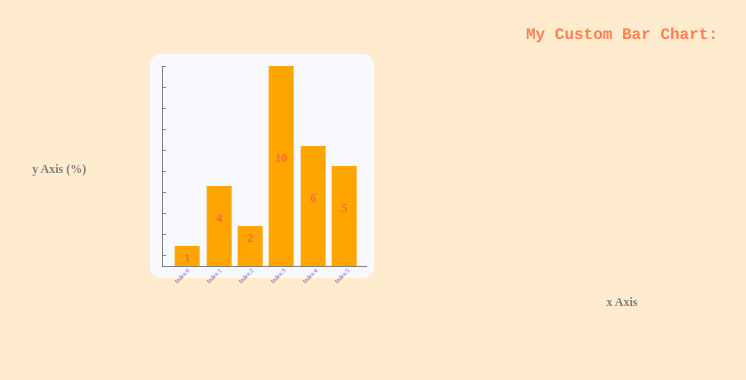
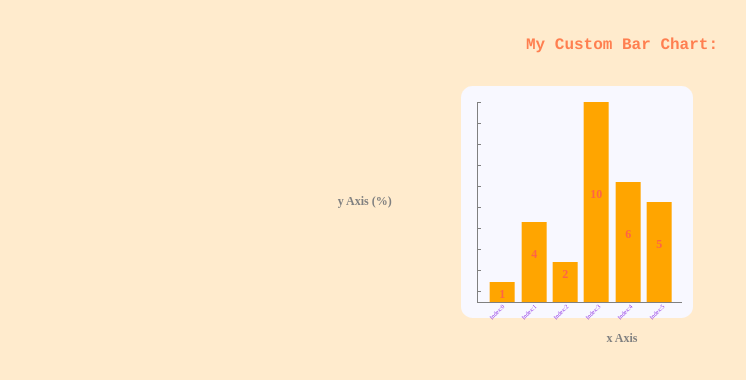
Before and after one commit to jo-wood/prep-course-stretch-project, a website: page main/index.html in a window 1280 px wide. Shown: the whole page, without its empty margins (18-764 px from the left). Drawn offline with nearby package versions, Linux system fonts and the light colour scheme.

Commit message:
centered chart & y axis relative to title and x axis

```diff
--- a/main/app.js
+++ b/main/app.js
@@ -197,7 +197,7 @@ function drawBarChart(dataSet, options, element){
   chartHeight = parseInt(chartHeight.replace(/[^0-9.,]+/, ''));
   axesSetup(dataSet, options, element);
 
-  let yaxisCentered = ($('#yaxis')[0].offsetHeight + chartHeight) / 2;
+  let yaxisCentered = ($('#yaxis')[0].offsetHeight) / 2;
   console.log($('#yaxis')[0].offsetHeight);
   $('#yaxis').css('margin-top', yaxisCentered);
 
--- a/main/styles.css
+++ b/main/styles.css
@@ -7,8 +7,8 @@ body{
 }
 
 div#root{
-  width:94%;
-  padding: 6%;
+  width:92%;
+  padding: 8%;
   background: #F8F8FF;
   border-radius: 5%;
 }
@@ -17,13 +17,14 @@ h1 {
   width: 100%;
   color:dimGrey;
   text-align:center;
+  float:left;
 }
 
 .chartWithY {
-  margin: 0 auto;
-  min-width: 96%;
-  float:left;
-  padding: 0 2%;
+  width: 100%;
+  margin-left:-10%;
+  display:flex;
+  justify-content: center;
 }
 
 .chart-wrapper {
@@ -58,6 +59,7 @@ h1 {
 
 
 #xaxis {
+  clear:both;
   min-width: 100%;
   text-align: center;
   float:left;
```
